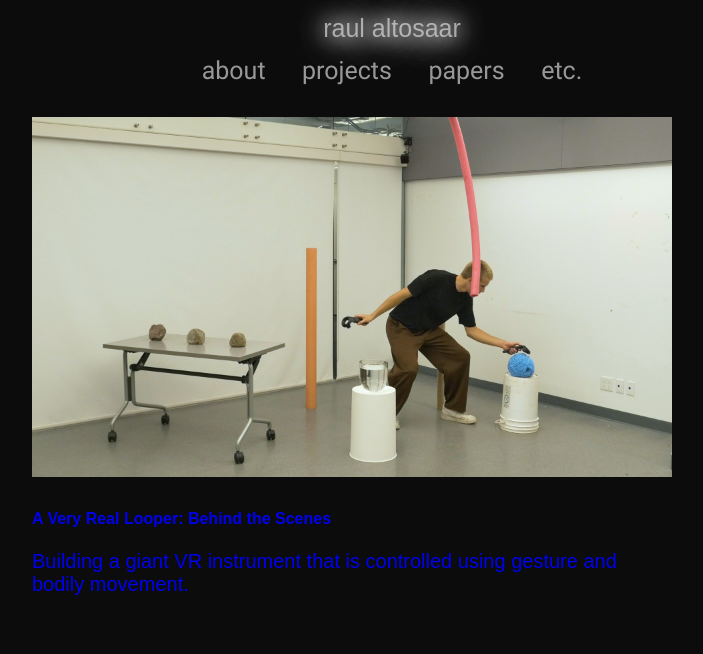
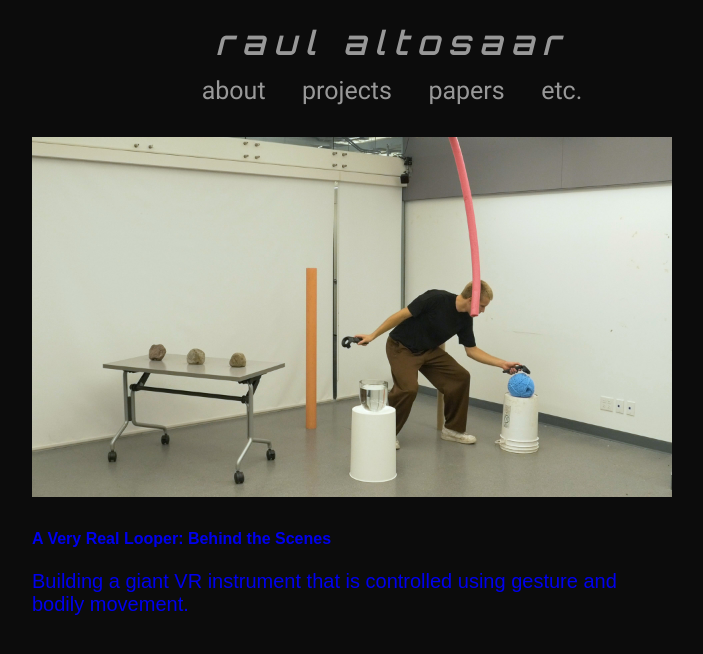
Before and after one commit to raulaltosaar/raul.earth, a Jekyll site: the page built from _pages/blog.md, in a window 1280 px wide. Shown: the top 654 px of the page, without its empty margins (248-951 px from the left). Built offline with Jekyll 4.4.1, drawn with Linux system fonts in a browser that asks for light colours; some web fonts are replaced.

Commit message:
create new h1 raul altosaar inside header element, center, add google web font orbitron

```diff
--- a/_layouts/default.html
+++ b/_layouts/default.html
@@ -46,6 +46,10 @@ insert poem or quote here -->
 
 <link rel="stylesheet" href="./assets/css/style.css">
 
+<!-- Load Google Font (for now) -->
+
+<link href="https://fonts.googleapis.com/css?family=Orbitron&display=swap" rel="stylesheet">
+
 <!-- Link favicons -->
 
 <link rel="icon" type="image/png" href="assets/favicon/favicon-32x32.png" sizes="32x32"/>
@@ -57,7 +61,7 @@ insert poem or quote here -->
 
 
 	<header>
-		<h1><a href="/">raul altosaar</a></h1>
+		<h1><a href="/"><i>raul altosaar</i></a></h1>
 	</header>
 
 	<nav>
--- a/assets/css/style.css
+++ b/assets/css/style.css
@@ -45,14 +45,16 @@ nav a:hover {
 }
 
 h1 {
-	font-size: 1.563em;
-	font-weight: lighter;
+	font-family: Orbitron;
+	font-size: 1.953em;
+	letter-spacing: 10px;
+	font-weight: 700;
 	transition: all 0.2s ease;
 }
 
 h1 a {
 	color: #e4e4e4a6;
-	text-shadow: 0 0 20px white, 0 0 30px white, 0 0 50px white, 0 0 70px white;
+	/*text-shadow: 0 0 20px white, 0 0 30px white, 0 0 50px white, 0 0 70px white;*/
 }
 
 h1 a:hover {
@@ -74,7 +76,7 @@ body {
 
 header {
 	text-align: center;
-	padding-top: 1vh;
+	padding-top: 2vh;
 }
 
 h1 {
```
Also changed, not shown: index.md (+2 -2 lines).
